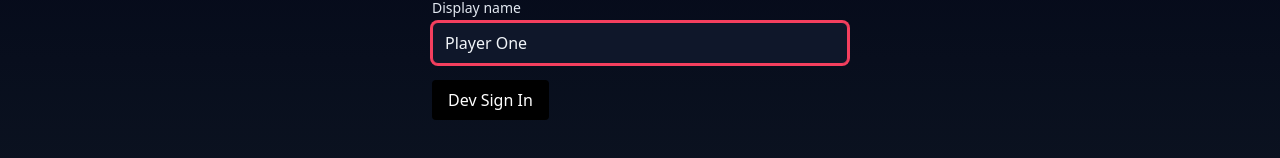
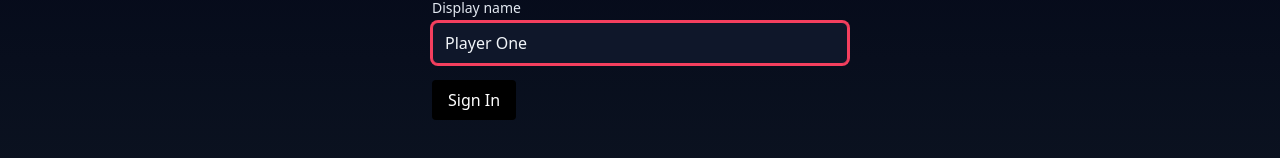
Before and after one commit to thgii/Outgunned-Async-App, a React (Vite) app in the folder apps/web/: page /login in a window 1280 px wide. Shown: the part 154-312 px from the top of the page. Built offline with nearby package versions, Linux system fonts and the light colour scheme.

Commit message:
Update Login.tsx

```diff
--- a/apps/web/src/routes/Login.tsx
+++ b/apps/web/src/routes/Login.tsx
@@ -58,7 +58,7 @@ export default function Login() {
           disabled={busy}
           type="submit"
         >
-          {busy ? "Signing in…" : "Dev Sign In"}
+          {busy ? "Signing in…" : "Sign In"}
         </button>
       </form>
     </div>
```
